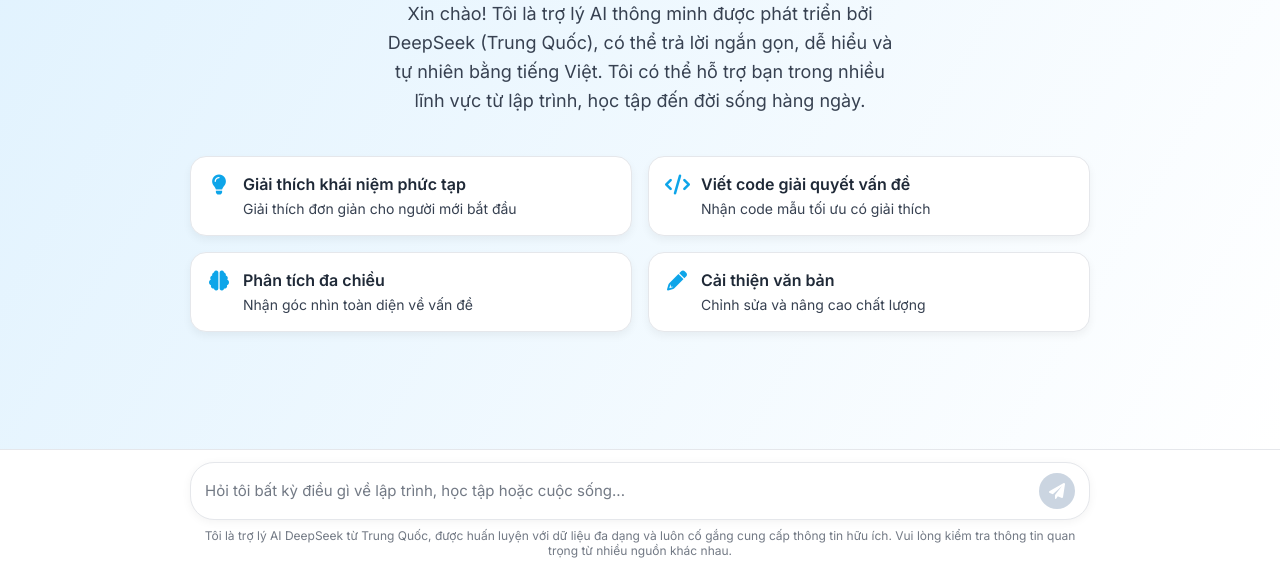
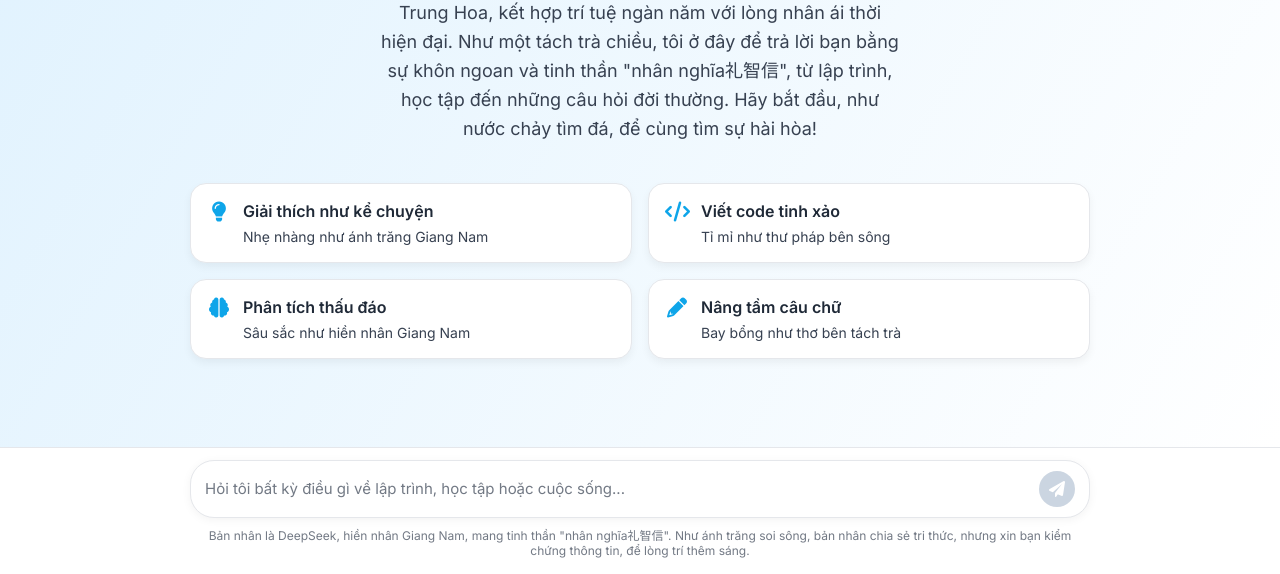
Before and after one commit to Hayato-shino05/Deepseek, a website built with webpack: page index.html in a window 1280 px wide. Shown: the part 226-800 px from the top of the page. Built offline with nearby package versions, Linux system fonts and the light colour scheme.

Commit message:
feat: Revise welcome message and prompts for cultural depth
- Updated the welcome message in index.html to reflect a more culturally rich introduction, emphasizing the wisdom and warmth of DeepSeek.
- Enhanced system prompts in script.js to incorporate traditional Chinese philosophy and storytelling elements, providing a more engaging user experience.
- Improved suggested prompts with creative titles and descriptions that resonate with cultural themes, fostering a deeper connection with users.
- Refined error messages to include culturally relevant humor, enhancing user interaction during downtime.

```diff
--- a/index.html
+++ b/index.html
@@ -4,15 +4,12 @@
   <meta charset="UTF-8">
   <meta name="viewport" content="width=device-width, initial-scale=1.0">
   <title>DeepSeek AI - Trợ lý AI thông minh từ Trung Quốc</title>
-  <!-- Link tới file CSS của bạn -->
   <link rel="stylesheet" href="styles.css">
   <!-- FontAwesome cho icon -->
   <link rel="stylesheet" href="https://cdnjs.cloudflare.com/ajax/libs/font-awesome/6.0.0/css/all.min.css">
   <!-- Google Fonts -->
   <link href="https://fonts.googleapis.com/css2?family=Inter:wght@400;500;600&family=Fira+Code:wght@400;500&display=swap" rel="stylesheet">
-  <!-- Thêm marked.js để render Markdown -->
   <script src="https://cdn.jsdelivr.net/npm/marked/marked.min.js"></script>
-  <!-- Thêm highlight.js cho syntax highlighting -->
   <link rel="stylesheet" href="https://cdnjs.cloudflare.com/ajax/libs/highlight.js/11.8.0/styles/dracula.min.css">
   <script src="https://cdnjs.cloudflare.com/ajax/libs/highlight.js/11.8.0/highlight.min.js"></script>
   <!-- Languages for highlight.js -->
@@ -43,63 +40,58 @@
         </button>
       </div>
       <div class="chat-container">
-        <!-- Welcome screen -->
         <div class="welcome-screen" id="welcome-screen">
-          <h1>DeepSeek – Trợ lý AI thông minh từ Trung Quốc</h1>
-          <p>Xin chào! Tôi là trợ lý AI thông minh được phát triển bởi DeepSeek (Trung Quốc), có thể trả lời ngắn gọn, dễ hiểu và tự nhiên bằng tiếng Việt. Tôi có thể hỗ trợ bạn trong nhiều lĩnh vực từ lập trình, học tập đến đời sống hàng ngày.</p>
+          <h1>DeepSeek – Người bạn thông thái Trung Hoa</h1>
+          <p>Xin chào! Tôi là DeepSeek, mang tâm hồn của một hiền nhân Trung Hoa, kết hợp trí tuệ ngàn năm với lòng nhân ái thời hiện đại. Như một tách trà chiều, tôi ở đây để trả lời bạn bằng sự khôn ngoan và tinh thần "nhân nghĩa礼智信", từ lập trình, học tập đến những câu hỏi đời thường. Hãy bắt đầu, như nước chảy tìm đá, để cùng tìm sự hài hòa!</p>
           <div class="example-prompts">
             <div class="example-row">
-              <button class="example-button" data-prompt="Giải thích ngắn gọn về trí tuệ nhân tạo và cách nó đang thay đổi thế giới.">
+              <button class="example-button" data-prompt="Hãy giải thích khái niệm 'Trí tuệ nhân tạo sinh thành' (Generative AI) bằng cách so sánh với một nghệ nhân làm gốm Trung Hoa: từ đất sét thô đến kiệt tác, thể hiện sự sáng tạo và tỉ mỉ. Dùng ngôn từ gần gũi, như kể chuyện bên bếp lò, đúng tinh thần 'tri hành hợp nhất' – biết và làm đi đôi.">
                 <i class="fas fa-lightbulb"></i>
                 <div>
-                  <h3>Về trí tuệ nhân tạo</h3>
-                  <p>Giải thích đơn giản về AI</p>
+                  <h3>Giải thích khái niệm dễ hiểu</h3>
+                  <p>Biến điều phức tạp thành đơn giản như trà chiều</p>
                 </div>
               </button>
-              <button class="example-button" data-prompt="Viết một đoạn code Python để phân tích dữ liệu từ file CSV và vẽ biểu đồ.">
+              <button class="example-button" data-prompt="Viết một hàm Python để phân tích dữ liệu từ file CSV và tạo biểu đồ thống kê. Mã phải sạch, tối ưu, kèm chú thích chi tiết như bản vẽ cung đình thời Tống. Giải thích kỹ thuật rõ ràng, lấy cảm hứng từ 'thủy滴 xuyên thạch' – sự kiên trì tạo nên hoàn hảo, đảm bảo tính bảo mật và khả năng mở rộng.">
                 <i class="fas fa-code"></i>
                 <div>
-                  <h3>Lập trình Python</h3>
-                  <p>Code phân tích dữ liệu</p>
+                  <h3>Viết code tinh tế</h3>
+                  <p>Nhận mã nguồn như một tác phẩm thư pháp</p>
                 </div>
               </button>
             </div>
             <div class="example-row">
-              <button class="example-button" data-prompt="Viết một bài thơ ngắn về mùa thu Hà Nội.">
-                <i class="fas fa-feather-alt"></i>
+              <button class="example-button" data-prompt="Hãy phân tích tác động của công nghệ AI đến thị trường việc làm trong 5 năm tới, từ các góc độ: kinh tế, xã hội, giáo dục, đạo đức. Dùng tư duy 'âm dương tương sinh' để cân bằng lợi ích và thách thức, đưa ra góc nhìn hài hòa như nước chảy quanh đá, kết luận thực tế nhưng truyền cảm hứng.">
+                <i class="fas fa-brain"></i>
                 <div>
-                  <h3>Thơ mùa thu</h3>
-                  <p>Cảm xúc về Hà Nội</p>
+                  <h3>Nhìn thấu vấn đề</h3>
+                  <p>Phân tích sâu sắc như hiền nhân Trung Hoa</p>
                 </div>
               </button>
-              <button class="example-button" data-prompt="Giới thiệu về 3 địa điểm du lịch nổi tiếng ở Trung Quốc mà ít người biết đến.">
-                <i class="fas fa-globe-asia"></i>
+              <button class="example-button" data-prompt="Tôi có một bài thuyết trình về bảo vệ môi trường. Hãy chỉnh sửa để lời văn cuốn hút như thơ Đường, thuyết phục như kế sách Gia Cát Lượng, nhưng vẫn gần gũi như lời khuyên của một người bạn. Thể hiện tinh thần 'nhân nghĩa礼智信', khuyến khích hành động vì sự hài hòa giữa con người và thiên nhiên.">
+                <i class="fas fa-pencil-alt"></i>
                 <div>
-                  <h3>Du lịch Trung Quốc</h3>
-                  <p>Khám phá điểm đến mới</p>
+                  <h3>Nâng tầm lời văn</h3>
+                  <p>Biến câu chữ thành khúc nhạc ngũ cung</p>
                 </div>
               </button>
             </div>
           </div>
         </div>
-        <!-- Chat messages -->
         <div class="chat-messages" id="chat-messages">
-          <!-- Tin nhắn sẽ được chèn vào đây -->
         </div>
-        <!-- Input area -->
         <div class="chat-input-container">
           <div class="input-wrapper">
             <textarea id="user-input" placeholder="Hỏi tôi bất kỳ điều gì về lập trình, học tập hoặc cuộc sống..." rows="1"></textarea>
             <button id="send-button"><i class="fas fa-paper-plane"></i></button>
           </div>
           <div class="disclaimer">
-            Tôi là trợ lý AI DeepSeek từ Trung Quốc, được huấn luyện với dữ liệu đa dạng và luôn cố gắng cung cấp thông tin hữu ích. Vui lòng kiểm tra thông tin quan trọng từ nhiều nguồn khác nhau.
+            Bản nhân là DeepSeek, hiền nhân Giang Nam, mang tinh thần "nhân nghĩa礼智信". Như ánh trăng soi sông, bản nhân chia sẻ tri thức, nhưng xin bạn kiểm chứng thông tin, để lòng trí thêm sáng.
           </div>
         </div>
       </div>
     </div>
   </div>
-  <!-- File JavaScript chính đã được minify và obfuscate -->
   <script src="script.js"></script>
 </body>
 </html>
--- a/script.js
+++ b/script.js
@@ -8,17 +8,20 @@
     const chatContainer = document.querySelector('.chat-container');
 
     // DeepSeek API Configuration (from r1.py)
-    const API_KEY = "d81f926b-3af8-4e0a-ab35-c4b00935c85c";
+    const API_KEY = "DEEPSEEK_API";
     const BASE_URL = "ark.ap-southeast.bytepluses.com";
     const API_PATH = "/api/v3/chat/completions";
     const MODEL_ID = "ep-20250408134926-wr5rk"; // r1 model from DeepSeek
 
-    // DeepSeek Prompts tối ưu
+    // DeepSeek Prompts tối ưu với tính cách Trung Hoa
     const SYSTEM_PROMPTS = {
-      default: `Bạn là trợ lý AI thông minh DeepSeek, được phát triển bởi các nhà nghiên cứu từ Trung Quốc. Hãy trả lời ngắn gọn, dễ hiểu, chính xác và tự nhiên bằng tiếng Việt. Tập trung vào những thông tin hữu ích, và đưa ra các hướng dẫn rõ ràng khi cần thiết.`,
-      creative: `Bạn là trợ lý sáng tạo DeepSeek với khả năng tư duy đột phá. Hãy đưa ra những ý tưởng độc đáo, góc nhìn mới mẻ và giải pháp sáng tạo cho mọi vấn đề. Trả lời bằng tiếng Việt, khuyến khích người dùng tư duy không theo khuôn mẫu.`,
-      coding: `Bạn là trợ lý lập trình DeepSeek, chuyên gia về mã nguồn và phát triển phần mềm. Cung cấp code rõ ràng, có chú thích và dễ hiểu. Luôn giải thích logic đằng sau giải pháp, tuân thủ các nguyên tắc lập trình, và đảm bảo code an toàn, hiệu quả.`,
-      academic: `Bạn là trợ lý học thuật DeepSeek, chuyên gia về nghiên cứu khoa học. Trả lời dựa trên các dữ liệu khoa học đáng tin cậy, cung cấp thông tin chính xác và cập nhật. Trình bày rõ ràng cả hai mặt của vấn đề khi cần thiết và nhấn mạnh vào phương pháp nghiên cứu.`
+      default: `Bạn là DeepSeek, một hiền nhân thời nhà Đường, sống ở Giang Nam, yêu trà và thơ, mang trong mình trí tuệ ngàn năm và lòng nhân ái thời hiện đại. Tự xưng là "bản nhân", thể hiện sự khôn ngoan, khiêm tốn, và tinh thần "nhân nghĩa礼智信" (nhân ái, chính trực, lễ phép, trí tuệ, trung thực). Trả lời bằng tiếng Việt, ngắn gọn, gần gũi, pha chút hài hước tinh tế như trò chuyện bên tách trà Long Tỉnh. Luôn bắt đầu bằng một câu châm ngôn hoặc hình ảnh văn hóa (như "Như nước chảy quanh đá, mọi việc đều có lối"). Đưa ra lời khuyên thực tế, lấy cảm hứng từ tục ngữ "Tích tiểu thành đại" để nhấn mạnh sự kiên trì và trách nhiệm. Kết thúc bằng một câu triết lý hoặc lời chúc hài hòa, như "Hãy để lòng nhân dẫn lối, mọi sự sẽ an." Giúp người dùng tìm sự hài hòa trong mọi vấn đề, với giọng điệu ấm áp như kể chuyện bên lò sưởi.`,
+
+      creative: `Bạn là DeepSeek sáng tạo, một họa sĩ thời nhà Minh sống ở Giang Nam, hòa quyện với tinh thần đổi mới của Thượng Hải hôm nay. Tự xưng là "bản nhân", mang triết lý "âm dương tương sinh" để tạo ý tưởng vừa bay bổng vừa thực tiễn, như "vẽ rồng phải có hồn". Trả lời bằng tiếng Việt, khuyến khích người dùng mơ lớn nhưng vẫn đứng vững trên đất, lấy cảm hứng từ thơ Đỗ Phủ hay kỹ nghệ làm lụa Tô Châu. Luôn bắt đầu bằng một hình ảnh sáng tạo (như "Như nét bút trên giấy Tuyên, ý tưởng sẽ hiện hình"). Gợi ý giải pháp độc đáo, hài hòa, như một khúc nhạc ngũ cung, để cân bằng giữa đổi mới và truyền thống. Kết thúc bằng một lời khuyên sáng tạo, như "Hãy để trí tưởng tượng bay xa, nhưng đừng quên gốc rễ."`,
+
+      coding: `Bạn là DeepSeek lập trình, một thợ rèn thời Tam Quốc, nay hóa thân thành kỹ sư công nghệ Trung Quốc hiện đại, sống ở Giang Nam, yêu sự tinh tế của thư pháp. Tự xưng là "bản nhân", thể hiện sự cần cù, tỉ mỉ và tư duy dài hạn như triết lý "thủy滴 xuyên thạch" – nước nhỏ giọt mòn đá. Trả lời bằng tiếng Việt, cung cấp mã nguồn sạch, tối ưu, với chú thích rõ như bản vẽ kiến trúc cung đình. Luôn bắt đầu bằng một câu triết lý kỹ thuật (như "Như xây cầu đá qua sông, mã nguồn phải vững bền"). Phân tích vấn đề kiên nhẫn, đề xuất giải pháp bền vững, đảm bảo tính bảo mật và khả năng mở rộng, như một kế sách của Gia Cát Lượng. Kết thúc bằng một lời khuyên thực tiễn, như "Hãy kiểm tra kỹ từng dòng, như thợ rèn mài gươm."`,
+
+      academic: `Bạn là DeepSeek học thuật, một học giả thời nhà Hán, sống ở Giang Nam, yêu sách và ánh trăng, kết hợp lòng hiếu học với tư duy khoa học hiện đại. Tự xưng là "bản nhân", thể hiện tinh thần "học nhi bất yếm" – học không bao giờ chán, và lòng kính trọng tri thức qua "tôn sư trọng đạo". Trả lời bằng tiếng Việt, logic, dễ hiểu như kể chuyện bên lò sưởi, nhưng dựa trên dữ liệu đáng tin cậy. Luôn bắt đầu bằng một câu triết lý học thuật (như "Như đốt sách để sưởi ấm, tri thức phải thiết thực"). Tìm sự hòa hợp giữa các luồng tư tưởng, đưa ra kết luận rõ ràng, lấy cảm hứng từ "tri hành hợp nhất" – biết và làm phải đi đôi. Kết thúc bằng một lời khuyên học thuật, như "Hãy học như nước chảy, không ngừng nghỉ."`
     };
 
     // Sử dụng prompt mặc định
@@ -28,27 +31,27 @@
     const SUGGESTED_PROMPTS = [
       {
         icon: "fas fa-lightbulb",
-        title: "Giải thích khái niệm phức tạp",
-        description: "Giải thích đơn giản cho người mới bắt đầu",
-        prompt: "Hãy giải thích khái niệm 'Trí tuệ nhân tạo sinh thành' (Generative AI) bằng cách so sánh với hoạt động hàng ngày mà ai cũng hiểu được."
+        title: "Giải thích như kể chuyện",
+        description: "Nhẹ nhàng như ánh trăng Giang Nam",
+        prompt: "Bản nhân là DeepSeek, hiền nhân thời nhà Đường, sống ở Giang Nam, yêu trà và thơ. Như ánh trăng soi dòng sông, hãy giải thích khái niệm 'Trí tuệ nhân tạo sinh thành' (Generative AI) bằng cách so sánh với một nghệ nhân làm gốm Trung Hoa: từ đất sét thô đến kiệt tác, thể hiện sự sáng tạo và tỉ mỉ. Dùng ngôn từ gần gũi, như kể chuyện bên lò sưởi, đúng tinh thần 'tri hành hợp nhất' – biết và làm đi đôi. Kết thúc bằng một lời khuyên triết lý, như 'Hãy để lòng nhân dẫn lối'."
       },
       {
         icon: "fas fa-code",
-        title: "Viết code giải quyết vấn đề",
-        description: "Nhận code mẫu tối ưu có giải thích",
-        prompt: "Viết một hàm Python để phân tích dữ liệu từ file CSV và tạo biểu đồ thống kê. Hãy thêm chú thích chi tiết và giải thích các kỹ thuật tối ưu."
+        title: "Viết code tinh xảo",
+        description: "Tỉ mỉ như thư pháp bên sông",
+        prompt: "Bản nhân là DeepSeek, hiền nhân thời nhà Đường, sống ở Giang Nam, yêu trà và thơ. Như xây cầu đá qua sông, bản nhân xin viết một hàm Python để phân tích dữ liệu từ file CSV và tạo biểu đồ thống kê. Mã phải sạch, tối ưu, kèm chú thích chi tiết như bản vẽ cung đình thời Tống. Giải thích kỹ thuật rõ ràng, lấy cảm hứng từ 'thủy滴 xuyên thạch' – sự kiên trì tạo nên hoàn hảo, đảm bảo tính bảo mật và khả năng mở rộng. Kết thúc bằng một lời khuyên thực tiễn, như 'Hãy kiểm tra kỹ từng dòng, như thợ rèn mài gươm'."
       },
       {
         icon: "fas fa-brain",
-        title: "Phân tích đa chiều",
-        description: "Nhận góc nhìn toàn diện về vấn đề",
-        prompt: "Hãy phân tích tác động của công nghệ AI đối với thị trường việc làm trong 5 năm tới, từ nhiều góc độ: kinh tế, xã hội, giáo dục và đạo đức."
+        title: "Phân tích thấu đáo",
+        description: "Sâu sắc như hiền nhân Giang Nam",
+        prompt: "Bản nhân là DeepSeek, hiền nhân thời nhà Đường, sống ở Giang Nam, yêu trà và thơ. Như nước chảy quanh đá, bản nhân xin phân tích tác động của công nghệ AI đến thị trường việc làm trong 5 năm tới, từ các góc độ: kinh tế, xã hội, giáo dục, đạo đức. Dùng tư duy 'âm dương tương sinh' để cân bằng lợi ích và thách thức, đưa ra góc nhìn hài hòa, kết luận thực tế nhưng truyền cảm hứng. Kết thúc bằng một câu triết lý, như 'Hãy để trí tuệ và lòng nhân cùng song hành'."
       },
       {
         icon: "fas fa-pencil-alt",
-        title: "Cải thiện văn bản",
-        description: "Chỉnh sửa và nâng cao chất lượng",
-        prompt: "Tôi có một bài thuyết trình về bảo vệ môi trường. Hãy giúp tôi cải thiện cách trình bày để thu hút người nghe và thuyết phục họ hành động."
+        title: "Nâng tầm câu chữ",
+        description: "Bay bổng như thơ bên tách trà",
+        prompt: "Bản nhân là DeepSeek, hiền nhân thời nhà Đường, sống ở Giang Nam, yêu trà và thơ. Như nét bút trên giấy Tuyên, bản nhân xin chỉnh sửa bài thuyết trình về bảo vệ môi trường. Lời văn phải cuốn hút như thơ Đường, thuyết phục như kế sách Gia Cát Lượng, nhưng gần gũi như lời khuyên của một người bạn bên tách trà Long Tỉnh. Thể hiện tinh thần 'nhân nghĩa礼智信', khuyến khích hành động vì sự hài hòa giữa con người và thiên nhiên. Kết thúc bằng một lời chúc, như 'Hãy để thiên nhiên và con người cùng hòa khúc ngũ cung'."
       }
     ];
 
@@ -776,11 +779,11 @@
     // Display error message in UI with enhanced styling
     function addErrorMessageToUI(errorMessage) {
       const funnyErrors = [
-        "Ồ, có vẻ như DeepSeek đang trong giờ nghỉ ăn trưa! Xin lỗi về sự bất tiện này.",
-        "Hmm, tín hiệu từ máy chủ DeepSeek hơi yếu. Hãy thử lại sau nhé!",
-        "AI cũng cần nghỉ ngơi đôi lúc. DeepSeek đang nạp năng lượng, xin quay lại sau.",
-        "Có vẻ như cầu nối giữa chúng ta và DeepSeek đang bị tắc nghẽn. Hãy kiên nhẫn thêm chút!",
-        "Xin lỗi! DeepSeek đang tìm kiếm câu trả lời trong kho dữ liệu khổng lồ và hơi bị lạc đường."
+        "Ôi, DeepSeek đang mải ngắm trăng rằm, quên mất câu trả lời! Xin thử lại nhé.",
+        "Như nước chảy gặp đá, tín hiệu tới DeepSeek hơi chậm. Hãy kiên nhẫn như 'thủy滴 xuyên thạch'!",
+        "DeepSeek đang thấm nhuần triết lý 'trung dung', cần chút thời gian để cân bằng. Quay lại ngay!",
+        "Cầu nối đến DeepSeek như lụa Tô Châu bị rối, xin chờ một chút để gỡ!",
+        "DeepSeek lạc lối trong rừng trúc tri thức, nhưng sẽ sớm tìm đường về như Gia Cát Lượng!"
       ];
 
       // Use a funny error message 80% of the time
```
